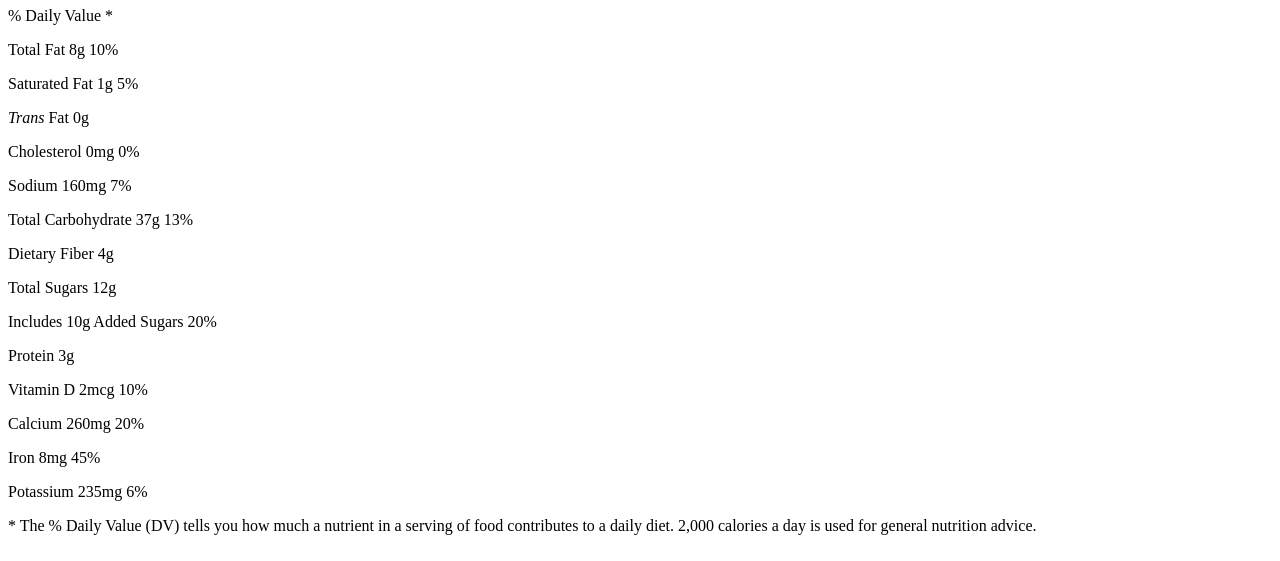
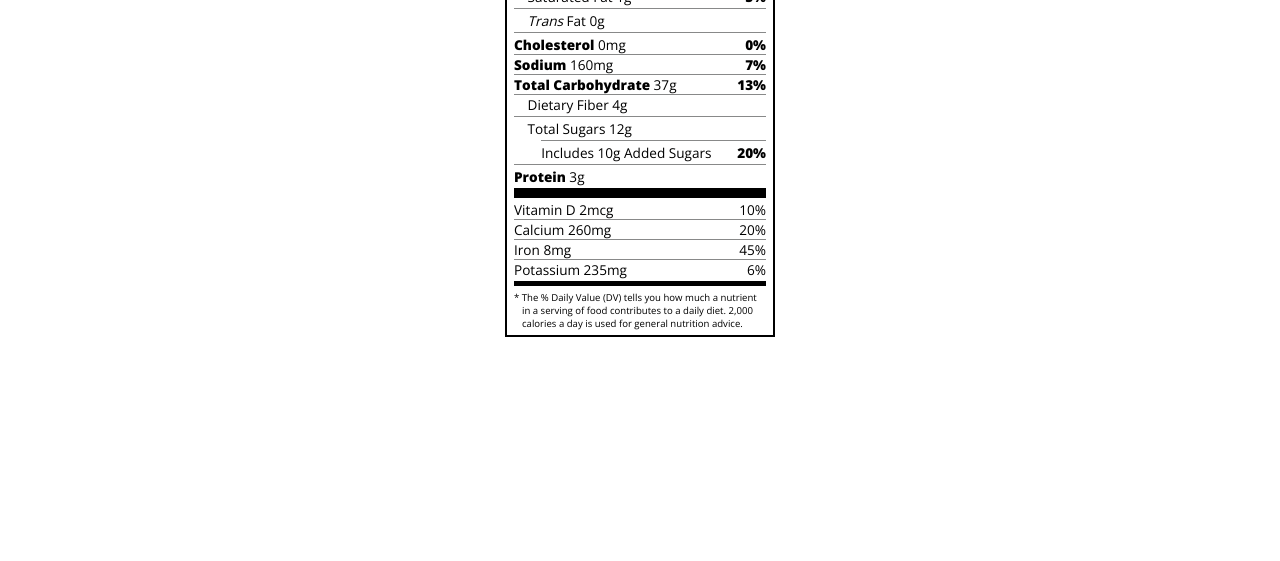
Before and after one commit to ben6123/codecamp, a plain HTML site: page Nutrition label/label.html in a window 1280 px wide. Shown: the part 239-800 px from the top of the page. Drawn offline with nearby package versions, Linux system fonts and the light colour scheme.

Commit message:
linked to css

```diff
--- a/Nutrition label/label.html
+++ b/Nutrition label/label.html
@@ -5,7 +5,7 @@
   <meta charset="UTF-8">
   <title>Nutrition Label</title>
   <link href="https://fonts.googleapis.com/css?family=Open+Sans:400,700,800" rel="stylesheet">
-  <link href="./styles.css" rel="stylesheet">
+  <link href="./label.css" rel="stylesheet">
 </head>
 
 <body>
```
